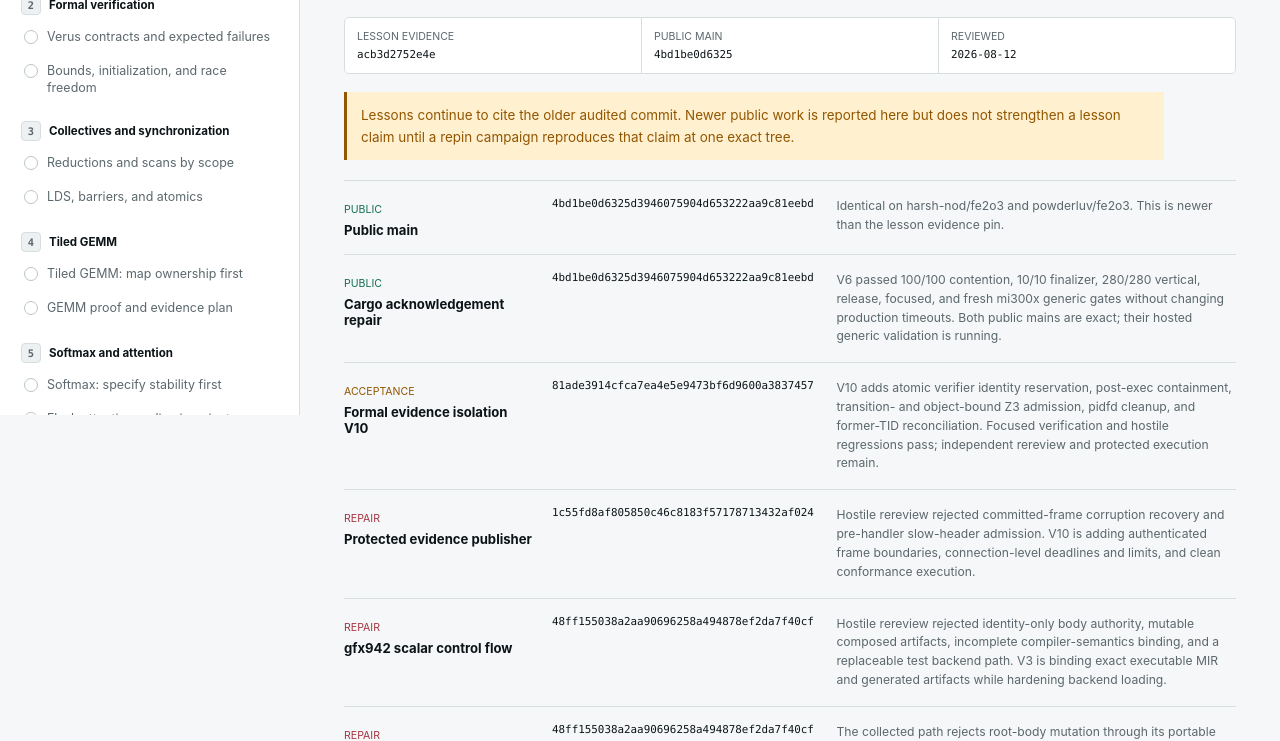
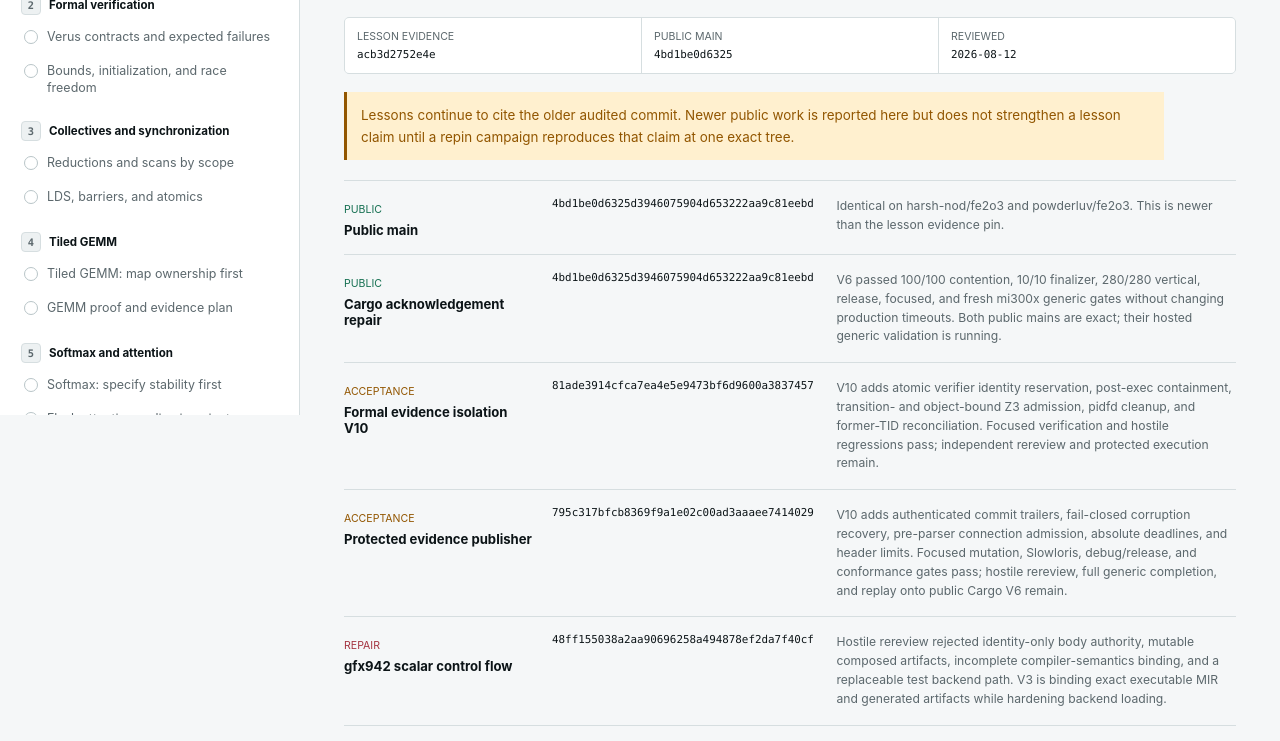
Before and after one commit to harsh-nod/fe2o3-kernels, a React (Vite) app: page /#/status in a window 1280 px wide. Shown: the part 385-1126 px from the top of the page. Built offline with nearby package versions, Linux system fonts and the light colour scheme.

Commit message:
Track publisher V10 acceptance candidate

```diff
--- a/src/content/progress.ts
+++ b/src/content/progress.ts
@@ -54,10 +54,10 @@ export const developmentCheckpoints: DevelopmentCheckpoint[] = [
   },
   {
     name: "Protected evidence publisher",
-    commit: "1c55fd8af805850c46c8183f57178713432af024",
-    state: "repair",
+    commit: "795c317bfcb8369f9a1e02c00ad3aaaee7414029",
+    state: "acceptance",
     detail:
-      "Hostile rereview rejected committed-frame corruption recovery and pre-handler slow-header admission. V10 is adding authenticated frame boundaries, connection-level deadlines and limits, and clean conformance execution.",
+      "V10 adds authenticated commit trailers, fail-closed corruption recovery, pre-parser connection admission, absolute deadlines, and header limits. Focused mutation, Slowloris, debug/release, and conformance gates pass; hostile rereview, full generic completion, and replay onto public Cargo V6 remain.",
   },
   {
     name: "gfx942 scalar control flow",
```
